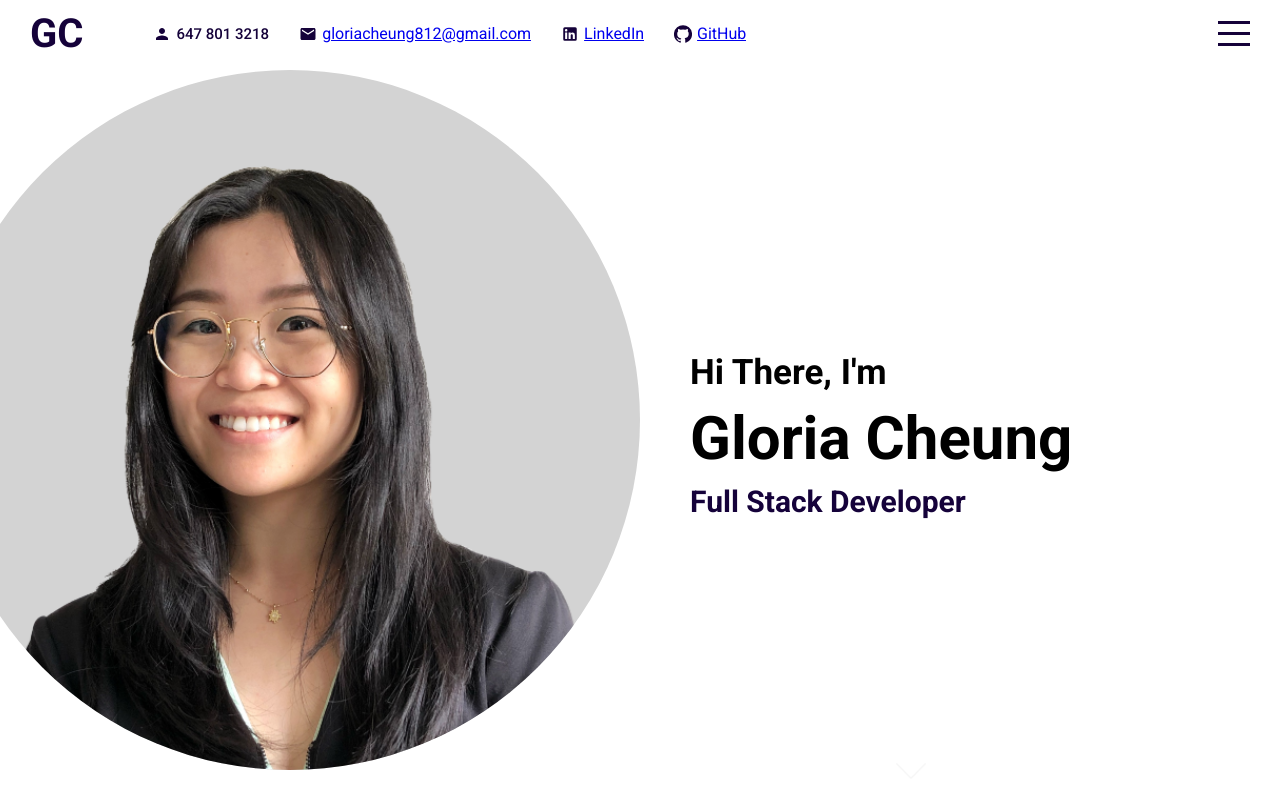
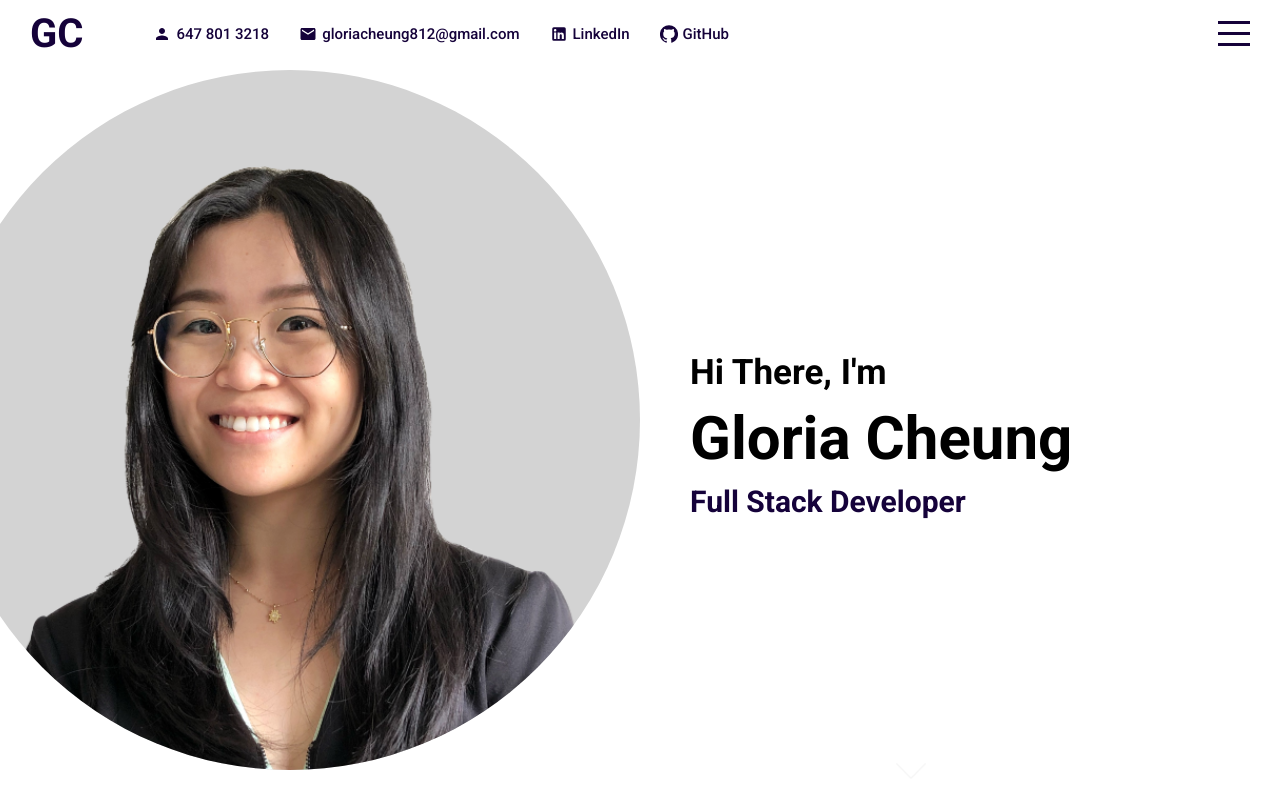
Before and after one commit to gloria-cheung/portfolio, a React (Create React App) app: page / in a window 1280 px wide. Built offline with nearby package versions, Linux system fonts and the light colour scheme.

Commit message:
change anchor tags to white when click on hamburger menu icon

```diff
--- a/src/components/topbar/Topbar.scss
+++ b/src/components/topbar/Topbar.scss
@@ -32,6 +32,13 @@
         display: flex;
         align-items: center;
         margin-left: 30px;
+
+        a {
+          text-decoration: none;
+          color: $mainColor;
+          font-size: 15px;
+          font-weight: 500;
+        }
 
         @include mobile {
           display: none
@@ -72,6 +79,13 @@
   &.active {
     background-color: $mainColor;
     color: white;
+    .left {
+      .itemContainer {
+        a {
+          color: white;
+        }
+      }
+    }
 
     .hamburger {
       span {
```
